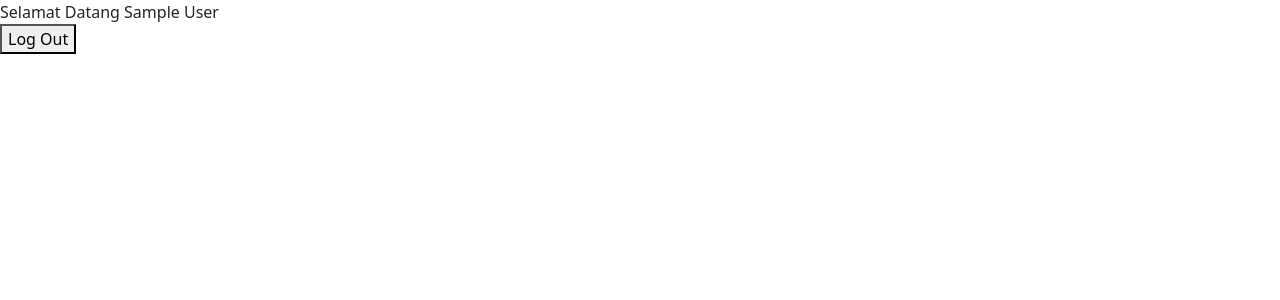
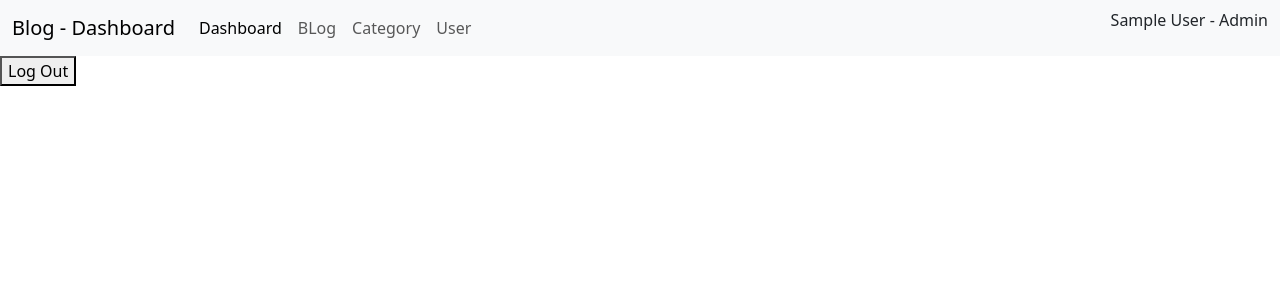
Before and after one commit to Adithamada/php-bootstrap-blog, a PHP site: page /views/dashboard/index.php in a window 1280 px wide. Shown: the top 300 px of the page. Run offline with PHP 8.4, Linux system fonts and the light colour scheme; the visitor is signed in with stand-in values (Sample User, id 1).

Commit message:
feat(role): add user roles and restrict dashboard access

```diff
--- a/views/auth/login.php
+++ b/views/auth/login.php
@@ -17,6 +17,7 @@ if (isset($_POST['login'])) {
         $user = loginUser($username, $password);
         if ($user['status']) {
             $_SESSION['name'] = $user['user']['name'];
+            $_SESSION['role'] = $user['user']['role'];
             header("Location: /../views/dashboard/");
             exit;
         } else {
--- a/views/dashboard/index.php
+++ b/views/dashboard/index.php
@@ -1,16 +1,45 @@
 <?php
 session_start();
 require_once __DIR__ . '/../../config/db.php'; // memuat BASE_PATH, koneksi DB, dll
-require_once BASE_PATH . '/includes/header.php';
+require_once BASE_PATH . '/includes/dashboardHeader.php';
 
 redirectIfNotLogged();
 ?>
 
-Selamat Datang <?= $_SESSION['name'] ?>
+<nav class="navbar navbar-expand-lg bg-body-tertiary">
+    <div class="container-fluid">
+        <a class="navbar-brand" href="#">Blog - Dashboard</a>
+        <button class="navbar-toggler" type="button" data-bs-toggle="collapse" data-bs-target="#navbarNav" aria-controls="navbarNav" aria-expanded="false" aria-label="Toggle navigation">
+            <span class="navbar-toggler-icon"></span>
+        </button>
+        <div class="collapse navbar-collapse" id="navbarNav">
+            <ul class="navbar-nav">
+                <li class="nav-item">
+                    <a class="nav-link active" aria-current="page" href="#">Dashboard</a>
+                </li>
+                <li class="nav-item">
+                    <a class="nav-link" href="#">BLog</a>
+                </li>
+                <li class="nav-item">
+                    <a class="nav-link" href="#">Category</a>
+                </li>
+                <?php if ($_SESSION['role'] == "Admin"): ?>
+                    <li class="nav-item">
+                        <a class="nav-link" href="#">User</a>
+                    </li>
+                <?php endif; ?>
+            </ul>
+        </div>
+        <div class="">
+            <p><?= $_SESSION['name'] . " - " . $_SESSION['role'] ?></p>
+        </div>
+    </div>
+</nav>
+
 <form action="../auth/logout.php" method="post">
     <button type="submit">Log Out</button>
 </form>
 
 <?php
-require_once BASE_PATH . '/includes/footer.php';
+require_once BASE_PATH . '/includes/dashboardFooter.php';
 ?>
```
Also changed, not shown: includes/dashboardFooter.php (renamed from includes/footer.php), includes/dashboardHeader.php (renamed from includes/header.php).
